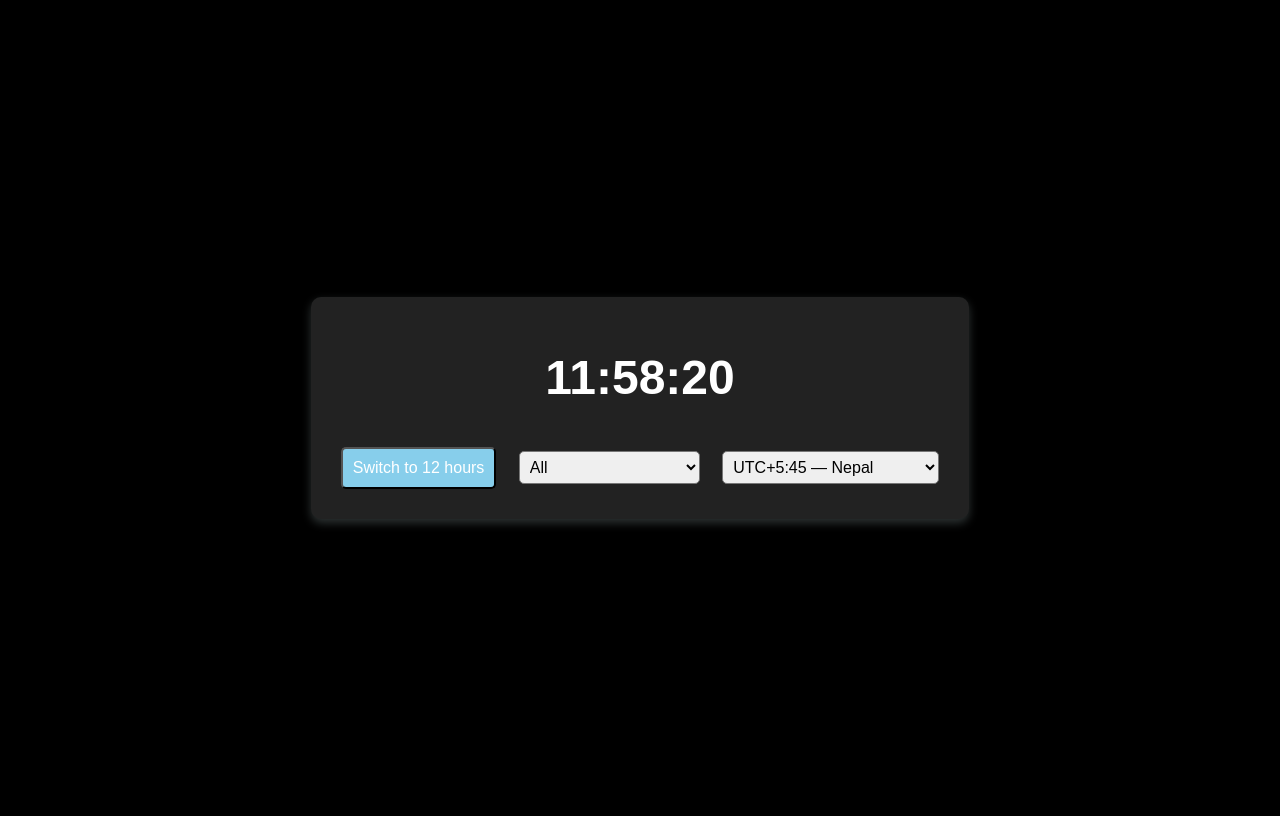
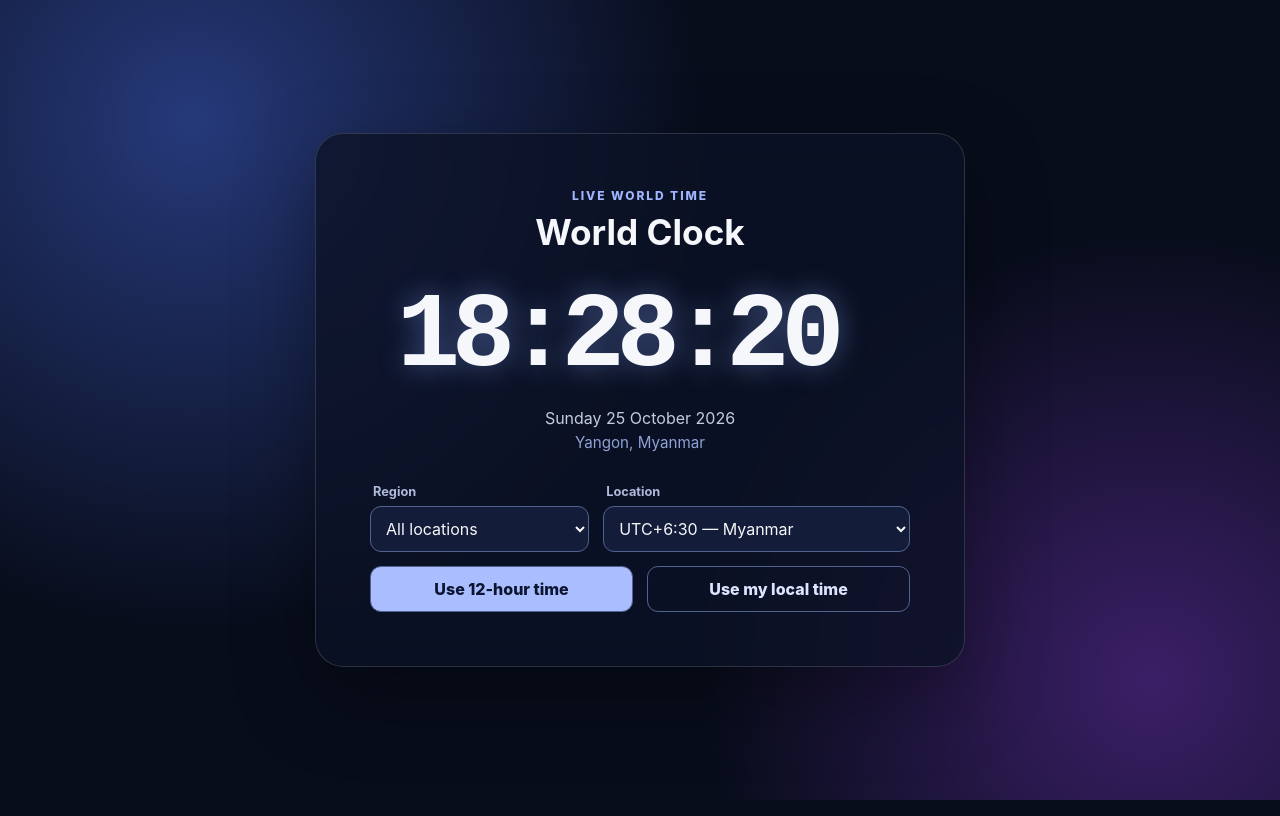
Before and after one commit to Hansetnaing/Digital-Clock, a plain HTML site: page index.html in a window 1280 px wide. Drawn offline with Linux system fonts and the light colour scheme.

Commit message:
Upgrade world clock interface

```diff
--- a/index.html
+++ b/index.html
@@ -3,27 +3,45 @@
 <head>
   <meta charset="UTF-8">
   <meta name="viewport" content="width=device-width, initial-scale=1.0">
-    <title>Digital Clock</title>
+  <meta name="theme-color" content="#0b1020">
+  <title>World Clock</title>
   <link rel="stylesheet" href="style.css">
 </head>
 <body>
-    <div class="clock-container">
-        <h1 id="clock">00:00:00</h1>
+  <main class="clock-card" aria-labelledby="page-title">
+    <p class="eyebrow">LIVE WORLD TIME</p>
+    <h1 id="page-title">World Clock</h1>
+
+    <section class="time-display" aria-live="polite" aria-atomic="true">
+      <time id="clock" datetime="">00:00:00</time>
+      <span id="period" class="period" aria-hidden="true"></span>
+    </section>
+    <p id="date" class="date">Loading date…</p>
+    <p id="location" class="location">Choose a location</p>
+
     <div class="controls">
-            <button id="toggleformat">Switch to 12 hours</button>
-
-            <select id="region" aria-label="Region">
-                <option value="all">All</option>
+      <label>
+        <span>Region</span>
+        <select id="region">
+          <option value="all">All locations</option>
           <option value="south">South Asia</option>
           <option value="se">Southeast Asia</option>
-                <option value="east">East Asia & Oceania</option>
+          <option value="east">East Asia &amp; Oceania</option>
           <option value="west">West Asia</option>
           <option value="utc">UTC</option>
         </select>
+      </label>
+      <label>
+        <span>Location</span>
+        <select id="timezone"></select>
+      </label>
+    </div>
 
-            <select id="timezone" aria-label="Timezone"></select>
+    <div class="actions">
+      <button id="toggleformat" type="button" aria-pressed="false">Use 12-hour time</button>
+      <button id="use-local-time" class="secondary" type="button">Use my local time</button>
     </div>
-    </div>
-    <script src="script.js" type="text/javascript"></script>
+  </main>
+  <script src="script.js"></script>
 </body>
 </html>
--- a/script.js
+++ b/script.js
@@ -1,123 +1,104 @@
-// let now = new Date();
-// console.log(now);
-// console.log(now.getHours(), now.getMinutes(), now.getSeconds());
+const zones = {
+  utc: [{ value: 'UTC', label: 'UTC', name: 'Coordinated Universal Time' }],
+  south: [
+    { value: 'Asia/Kathmandu', label: 'UTC+5:45 — Nepal', name: 'Kathmandu, Nepal' },
+    { value: 'Asia/Kolkata', label: 'UTC+5:30 — India', name: 'New Delhi, India' },
+    { value: 'Asia/Karachi', label: 'UTC+5:00 — Pakistan', name: 'Karachi, Pakistan' },
+    { value: 'Asia/Kabul', label: 'UTC+4:30 — Afghanistan', name: 'Kabul, Afghanistan' }
+  ],
+  se: [
+    { value: 'Asia/Dhaka', label: 'UTC+6:00 — Bangladesh', name: 'Dhaka, Bangladesh' },
+    { value: 'Asia/Yangon', label: 'UTC+6:30 — Myanmar', name: 'Yangon, Myanmar' },
+    { value: 'Asia/Bangkok', label: 'UTC+7:00 — Thailand', name: 'Bangkok, Thailand' },
+    { value: 'Asia/Singapore', label: 'UTC+8:00 — Singapore', name: 'Singapore' }
+  ],
+  east: [
+    { value: 'Asia/Tokyo', label: 'UTC+9:00 — Japan', name: 'Tokyo, Japan' },
+    { value: 'Australia/Sydney', label: 'UTC+10/+11 — Australia', name: 'Sydney, Australia' }
+  ],
+  west: [
+    { value: 'Asia/Dubai', label: 'UTC+4:00 — UAE', name: 'Dubai, United Arab Emirates' },
+    { value: 'Asia/Tehran', label: 'UTC+3:30 — Iran', name: 'Tehran, Iran' },
+    { value: 'Asia/Riyadh', label: 'UTC+3:00 — Saudi Arabia', name: 'Riyadh, Saudi Arabia' }
+  ]
+};
 
+const clock = document.querySelector('#clock');
+const date = document.querySelector('#date');
+const period = document.querySelector('#period');
+const locationText = document.querySelector('#location');
+const region = document.querySelector('#region');
+const timezone = document.querySelector('#timezone');
+const formatButton = document.querySelector('#toggleformat');
+const localButton = document.querySelector('#use-local-time');
 
+let is24HourFormat = true;
+let selectedZone = 'Asia/Yangon';
 
-// let hours = 24;
-// console.log(hours);
-
-// let ampm = hours>=12 ? "PM" : "AM" ;
-// console.log(ampm);
-
-// let formattedhours = hours%12 || 12;
-// console.log(`${formattedhours} ${ampm}`);
-
-// hours(24)       hour%12         formatted
-// 0(midnight)         0               12
-// 12(noon)            0               12
-// 13(1PM)             1               1
-
-// -------------------------
-// Selected value
-// document.getElementById('timezone').addEventListener('change',function(){
-//     let selectedvalue = this.value;
-//     console.log(selectedvalue);
-// });
-
-// 1s = 1000Ms
-// 60s = 60000Ms
-
-let is24HourFormat = true; // default format 24
-let timeoffset = 0; // default utc time
-
-function updateClock(){
-
-    let now = new Date();
-    let utc = now.getTime() + now.getTimezoneOffset() * 60000; // minutes to milliseconds
-
-    let localTime = new Date(utc + (timeoffset * 3600000)); // hours to milliseconds
-
-    let hours = localTime.getHours();
-    let minutes = localTime.getMinutes().toString().padStart(2,"0");
-    let seconds = localTime.getSeconds().toString().padStart(2,"0");
-
-    let ampm = ""; // store AM and PM
-
-
-    // ! logical operator (not) mean false
-    // || logical operator (or)
-    if(!is24HourFormat){
-        ampm = hours >= 12 ? "PM" : "AM";
-        hours = hours % 12 || 12; // convert to 12 format
-    }
-    else{
-        hours = hours.toString().padStart(2,"0");
+function getZoneDetails(zone) {
+  return Object.values(zones).flat().find((item) => item.value === zone);
 }
 
-    document.getElementById('clock').textContent = `${hours}:${minutes}:${seconds} ${ampm}`;
+function populate(regionName, preferredZone = selectedZone) {
+  const list = regionName === 'all' ? Object.values(zones).flat() : zones[regionName];
+  timezone.replaceChildren();
+  list.forEach((zone) => {
+    const option = new Option(zone.label, zone.value, false, zone.value === preferredZone);
+    timezone.add(option);
+  });
+  selectedZone = timezone.value;
+}
 
-};
+function updateClock() {
+  const now = new Date();
+  const timeParts = new Intl.DateTimeFormat('en-GB', {
+    timeZone: selectedZone, hour: '2-digit', minute: '2-digit', second: '2-digit',
+    hourCycle: is24HourFormat ? 'h23' : 'h12'
+  }).formatToParts(now);
+  const get = (type) => timeParts.find((part) => part.type === type)?.value || '';
+  const time = `${get('hour')}:${get('minute')}:${get('second')}`;
+  const dayPeriod = get('dayPeriod');
 
-//handle format toggleformat btn to 12 - 24
+  clock.textContent = time;
+  clock.dateTime = now.toISOString();
+  period.textContent = dayPeriod;
+  date.textContent = new Intl.DateTimeFormat('en-GB', {
+    timeZone: selectedZone, weekday: 'long', day: 'numeric', month: 'long', year: 'numeric'
+  }).format(now);
 
-document.getElementById('toggleformat').addEventListener('click',function(){
-    is24HourFormat = !is24HourFormat;
-    this.textContent = is24HourFormat ? "Switch to 12-hour" : "Switch to 24-hour";
+  const details = getZoneDetails(selectedZone);
+  locationText.textContent = details ? details.name : selectedZone.replace('_', ' ');
+}
+
+region.addEventListener('change', () => {
+  populate(region.value);
   updateClock();
 });
 
-//handle time zone change
-document.getElementById('timezone').addEventListener('change',function(){
-    timeoffset = this.value;
+timezone.addEventListener('change', () => {
+  selectedZone = timezone.value;
   updateClock();
 });
 
-document.addEventListener('DOMContentLoaded', () => {
-    const zones = {
-        utc: [{ value: 0, label: 'UTC', title: 'Coordinated Universal Time' }],
-        south: [
-            { value: 5.75, label: 'UTC+5:45 — Nepal', title: 'Nepal (UTC+5:45)' },
-            { value: 5.5,  label: 'UTC+5:30 — India', title: 'India / Sri Lanka (UTC+5:30)' },
-            { value: 5,    label: 'UTC+5:00 — Pakistan', title: 'Pakistan (UTC+5:00)' },
-            { value: 4.5,  label: 'UTC+4:30 — Afghanistan', title: 'Afghanistan (UTC+4:30)' }
-        ],
-        se: [
-            { value: 6,   label: 'UTC+6:00 — Bangladesh', title: 'Bangladesh / Bhutan (UTC+6:00)' },
-            { value: 6.5, label: 'UTC+6:30 — Myanmar', title: 'Myanmar (UTC+6:30)' },
-            { value: 7,   label: 'UTC+7:00 — SE Asia', title: 'Thailand / Vietnam / Indonesia (WIB)' },
-            { value: 8,   label: 'UTC+8:00 — China/SEA', title: 'China / Singapore / Malaysia / Philippines' }
-        ],
-        east: [
-            { value: 9,  label: 'UTC+9:00 — Japan/Korea', title: 'Japan / Korea (UTC+9:00)' },
-            { value: 10, label: 'UTC+10:00 — Australia (parts)', title: 'Parts of Australia (UTC+10:00)' }
-        ],
-        west: [
-            { value: 4,   label: 'UTC+4:00 — Dubai', title: 'UAE (UTC+4:00)' },
-            { value: 3.5, label: 'UTC+3:30 — Iran', title: 'Iran (UTC+3:30)' },
-            { value: 3,   label: 'UTC+3:00 — Saudi', title: 'Saudi Arabia (UTC+3:00)' }
-        ]
-    };
-
-    const regionEl = document.getElementById('region');
-    const tzEl = document.getElementById('timezone');
-
-    function populate(region = 'all') {
-        tzEl.innerHTML = '';
-        const list = region === 'all' ? Object.values(zones).flat() : (zones[region] || []);
-        list.forEach(z => {
-            const opt = document.createElement('option');
-            opt.value = z.value;
-            opt.textContent = z.label;
-            opt.title = z.title;
-            tzEl.appendChild(opt);
-        });
-        // keep existing code behavior: if you have a default read by clock, it will work
-    }
-
-    populate('south'); // default selection (change if you prefer)
-    regionEl.addEventListener('change', (e) => populate(e.target.value));
+formatButton.addEventListener('click', () => {
+  is24HourFormat = !is24HourFormat;
+  formatButton.textContent = is24HourFormat ? 'Use 12-hour time' : 'Use 24-hour time';
+  formatButton.setAttribute('aria-pressed', String(!is24HourFormat));
+  updateClock();
 });
 
+localButton.addEventListener('click', () => {
+  const localZone = Intl.DateTimeFormat().resolvedOptions().timeZone;
+  selectedZone = localZone;
+  region.value = 'all';
+  if (getZoneDetails(localZone)) {
+    populate('all', localZone);
+  } else {
+    timezone.replaceChildren(new Option(localZone.replace('_', ' '), localZone, true, true));
+  }
+  updateClock();
+});
+
+populate('se', selectedZone);
+updateClock();
 setInterval(updateClock, 1000);
-updateClock();
--- a/style.css
+++ b/style.css
@@ -1,49 +1,52 @@
-body{
-    display: flex;
-    align-items: center;
-    justify-content: center;
-    height: 100vh;
-    background-color: #000;
-    color: #fff;
-    text-align: center;
-    font-family: sans-serif;
+:root {
+  color-scheme: dark;
+  font-family: Inter, ui-sans-serif, system-ui, -apple-system, BlinkMacSystemFont, "Segoe UI", sans-serif;
+  background: #080d1b;
+  color: #f6f7fb;
 }
 
-.clock-container{
-    background-color: #222;
-    border-radius: 10px;
-    box-shadow: 0 4px 10px rgba(225,255,255,.2);
-    padding: 20px;
+* { box-sizing: border-box; }
+
+body {
+  min-height: 100vh;
+  margin: 0;
+  display: grid;
+  place-items: center;
+  padding: 24px;
+  background: radial-gradient(circle at 15% 15%, #26397a 0, transparent 32rem), radial-gradient(circle at 90% 85%, #3b1f67 0, transparent 28rem), #080d1b;
 }
 
-#clock{
-    font-size: 3rem;
+.clock-card {
+  width: min(100%, 650px);
+  padding: clamp(28px, 7vw, 54px);
+  text-align: center;
+  border: 1px solid rgb(255 255 255 / 14%);
+  border-radius: 28px;
+  background: rgb(12 18 38 / 78%);
+  box-shadow: 0 28px 80px rgb(0 0 0 / 35%);
+  backdrop-filter: blur(14px);
 }
 
-.controls{
-    margin-top: 10px;
+.eyebrow { margin: 0; color: #9eb5ff; font-size: .75rem; font-weight: 800; letter-spacing: .16em; }
+h1 { margin: 8px 0 32px; font-size: clamp(1.6rem, 4vw, 2.2rem); }
+.time-display { display: flex; justify-content: center; align-items: baseline; gap: 12px; }
+#clock { font: 800 clamp(3.1rem, 13vw, 6.6rem)/1 "Roboto Mono", "Courier New", monospace; letter-spacing: -.08em; font-variant-numeric: tabular-nums; text-shadow: 0 0 28px #88a8ff70; }
+.period { min-width: 2.2em; color: #a8b7e8; font-weight: 800; }
+.date { margin: 18px 0 5px; color: #c4cbe1; }
+.location { margin: 0 0 32px; color: #8fa1d5; font-size: .95rem; }
+.controls { display: grid; grid-template-columns: 1fr 1.4fr; gap: 14px; text-align: left; }
+label span { display: block; margin: 0 0 7px 3px; color: #aeb9db; font-size: .8rem; font-weight: 700; }
+select, button { width: 100%; min-height: 46px; border: 1px solid #52628f; border-radius: 11px; font: inherit; }
+select { padding: 0 11px; color: #f6f7fb; background: #131c38; }
+.actions { display: grid; grid-template-columns: 1fr 1fr; gap: 14px; margin-top: 14px; }
+button { padding: 0 14px; cursor: pointer; color: #0c1530; background: #a9bdff; font-weight: 800; transition: transform .18s ease, background .18s ease; }
+button:hover { transform: translateY(-2px); background: #c5d2ff; }
+button:focus-visible, select:focus-visible { outline: 3px solid #8daaff; outline-offset: 3px; }
+button.secondary { color: #dce4ff; background: transparent; }
+button.secondary:hover { background: #22305a; }
+
+@media (max-width: 520px) {
+  body { padding: 14px; }
+  .clock-card { border-radius: 20px; }
+  .controls, .actions { grid-template-columns: 1fr; }
 }
-
-button, select{
-    padding: 10px;
-    font-size: 1rem;
-    border-radius: 5px;
-    cursor: pointer;
-    margin: 10px;
-}
-
-button{
-    background-color: skyblue;
-    color: white;
-}
-
-button:hover{
-    background-color: steelblue;
-}
-
-.controls select {
-    max-width: 220px;
-    margin-left: 8px;
-    padding: 6px;
-    box-sizing: border-box;
-}
```
Lines whose indentation alone changed are shown as unchanged.
